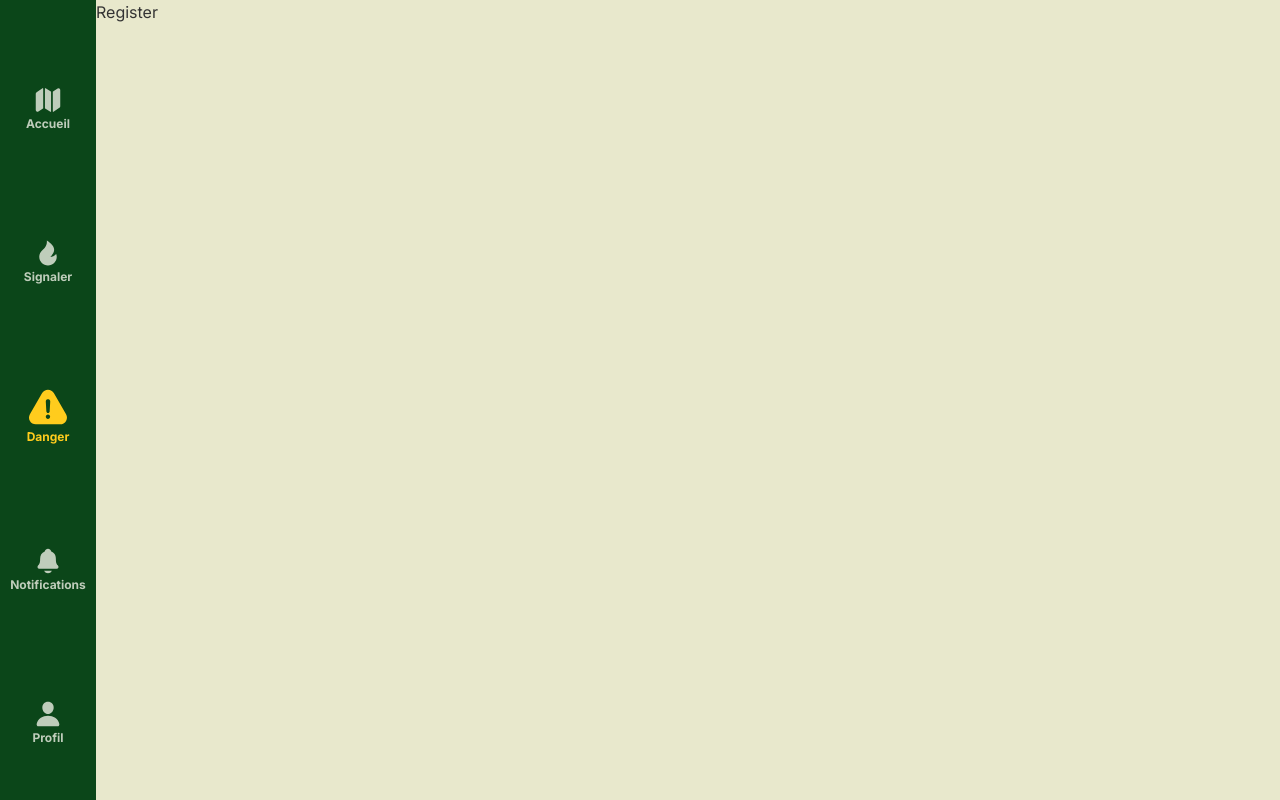
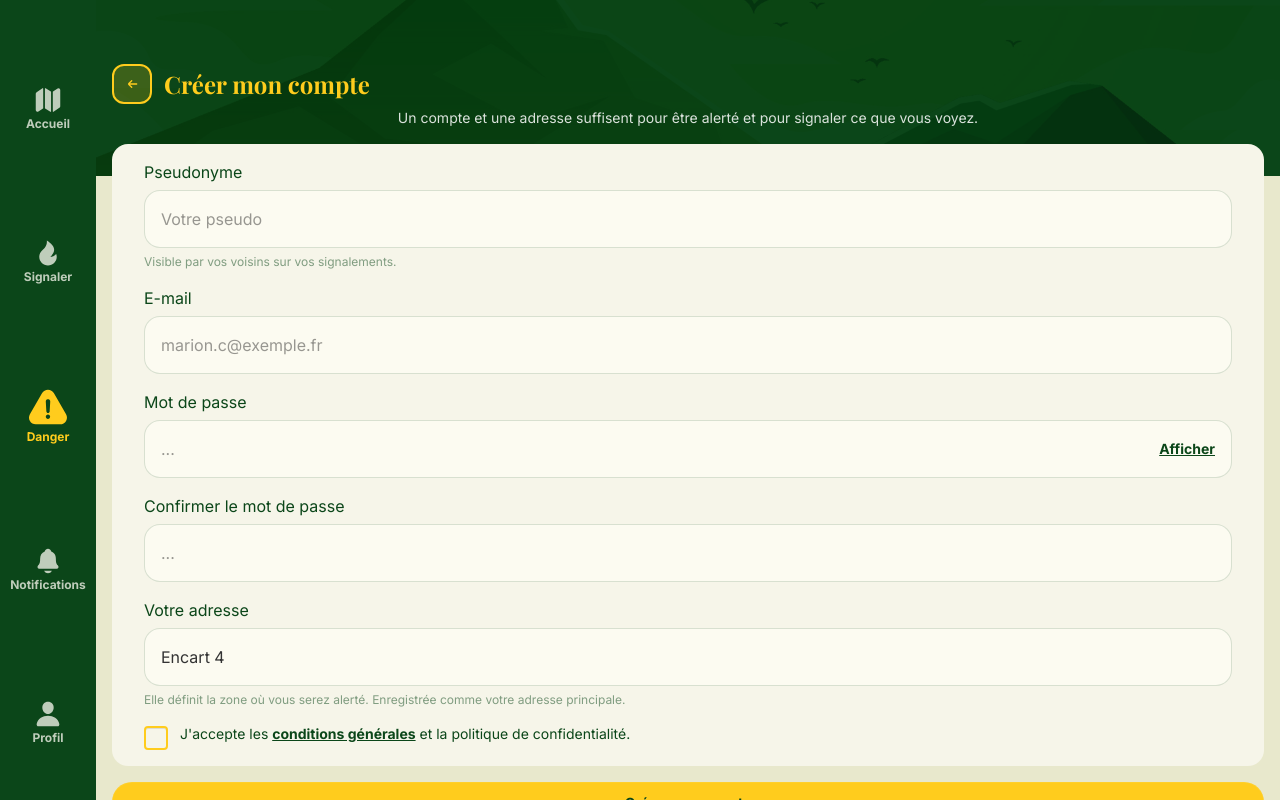
Before and after one commit to WildCodeSchool-2025-09/p3-0526-remote-vigie, a React (Vite) app in the folder client/: page /register in a window 1280 px wide. Built offline with nearby package versions, Linux system fonts and the light colour scheme; no server answers; a web font is replaced by a local one.

Commit message:
(US05) Register page and add route to cgu

```diff
--- /dev/null
+++ b/client/src/components/Register/SubmitRegister/SubmitRegister.tsx
@@ -0,0 +1,15 @@
+type SubmitRegisterProps = {
+	submitting: boolean;
+};
+
+export default function SubmitRegister({ submitting }: SubmitRegisterProps) {
+	return (
+		<button
+			type="submit"
+			className="btn btn-accent btn-md grow w-full rounded-full border-none px-5 font-bold"
+			disabled={submitting}
+		>
+			Créer mon compte
+		</button>
+	);
+}
--- a/client/src/main.tsx
+++ b/client/src/main.tsx
@@ -13,6 +13,7 @@ import {
 import App from "@/App";
 import PrivateRoute from "@/components/Routing/PrivateRoute/PrivateRoute";
 import { AuthProvider } from "@/contexts/AuthContext";
+import Cgu from "@/pages/Cgu/Cgu";
 import Home from "@/pages/Home/Home";
 import IncidentDetails from "@/pages/IncidentDetails/IncidentDetails";
 import IncidentForm from "@/pages/IncidentForm/IncidentForm";
@@ -118,6 +119,10 @@ const router = createBrowserRouter([
 				element: <Register />,
 			},
 			{
+				path: "cgu",
+				element: <Cgu />,
+			},
+			{
 				path: "notifications",
 				element: <PrivateRoute />,
 				children: [{ index: true, element: <NotificationCenter /> }],
--- /dev/null
+++ b/client/src/pages/Cgu/Cgu.tsx
@@ -0,0 +1,7 @@
+export default function Cgu() {
+	return (
+		<h1 className="font-title text-2xl font-bold text-primary">
+			Conditions générales d'utilisation
+		</h1>
+	);
+}
--- a/client/src/pages/Register/Register.tsx
+++ b/client/src/pages/Register/Register.tsx
@@ -1,7 +1,278 @@
+import bgHome from "@/assets/images/background-home.jpg";
+import Icon from "@/components/Icon/Icon";
+import SubmitRegister from "@/components/Register/SubmitRegister/SubmitRegister";
+
+import type { RegisterFieldError } from "@/types/register";
+import { useRef, useState } from "react";
+import { Link, useNavigate } from "react-router";
+
 export default function Register() {
+	const navigate = useNavigate();
+
+	const pseudoRef = useRef<HTMLInputElement>(null);
+	const emailRef = useRef<HTMLInputElement>(null);
+
+	const [password, setPassword] = useState("");
+	const [confirmPassword, setConfirmPassword] = useState("");
+	const [showPassword, setShowPassword] = useState(false);
+	const [cguAccepted, setCguAccepted] = useState(false);
+	const [fieldErrors, setFieldErrors] = useState<RegisterFieldError>({});
+	const [submitting, setSubmitting] = useState(false);
+
+	const handleSubmit = (e: React.FormEvent<HTMLFormElement>) => {
+		e.preventDefault();
+
+		const pseudo = pseudoRef.current?.value.trim() ?? "";
+		const email = emailRef.current?.value.trim() ?? "";
+
+		const errors: RegisterFieldError = {};
+
+		if (pseudo === "") {
+			errors.pseudo = "Vous devez renseigner un pseudo";
+		} else if (pseudo.includes("@")) {
+			errors.pseudo = "Votre pseudo ne peut pas contenir de @";
+		}
+		if (email === "") {
+			errors.email = "Vous devez saisir une adresse email";
+		} else if (!/^[^\s@]+@[^\s@]+\.[^\s@]+$/.test(email)) {
+			errors.email = "Vous devez saisir une adresse email valide";
+		}
+		if (password === "") {
+			errors.password = "Vous devez saisir un mot de passe";
+		} else if (password.length < 8) {
+			errors.password =
+				"Votre mot de passe doit faire au moins 8 caractères";
+		} else if (password !== confirmPassword) {
+			errors.password = "Les deux mots de passe doivent correspondre";
+		}
+		if (cguAccepted === false) {
+			errors.cgu =
+				"Vous devez accepter les conditions générales d'utilisation";
+		}
+		if (Object.keys(errors).length > 0) {
+			setFieldErrors(errors);
+			return;
+		}
+
+		setFieldErrors({});
+	};
+
 	return (
-		<div className="REGISTER-PAGE">
-			<h1>Register</h1>
+		<div className="min-h-screen bg-base-100">
+			<header className="relative isolate flex h-44 flex-col shrink-0 justify-end overflow-hidden bg-primary px-4 pt-4 pb-12">
+				<img
+					src={bgHome}
+					alt=""
+					aria-hidden="true"
+					className="absolute inset-0 -z-10 h-full w-full object-cover opacity-70 mix-blend-multiply"
+				/>
+				<div className="flex items-center gap-3 ">
+					<button
+						type="button"
+						className="btn btn-square btn-md rounded-xl border-2 border-accent bg-accent/20 shadow-none hover:bg-white/50"
+						aria-label="Retour à la carte"
+						onClick={() => navigate("/")}
+					>
+						<Icon
+							name="arrowSmallLeft"
+							className="h-4 w-4 fill-accent"
+							aria-hidden="true"
+						/>
+					</button>
+					<h1 className="font-title text-2xl font-bold text-accent">
+						Créer mon compte
+					</h1>
+				</div>
+				<p className="mt-1 text-sm text-center text-white/85">
+					Un compte et une adresse suffisent pour être alerté et pour
+					signaler ce que vous voyez.
+				</p>
+			</header>
+
+			<form
+				onSubmit={handleSubmit}
+				className="relative -mt-8 space-y-4 px-4 pb-6"
+			>
+				<section className="rounded-2xl bg-base-200 p-4">
+					<div className="space-y-4 px-4">
+						<div className="flex flex-col gap-1.5">
+							<label
+								htmlFor="register-pseudo"
+								className="text-primary"
+							>
+								Pseudonyme
+							</label>
+							<section className="rounded-2xl border border-primary/15 bg-base-300 p-4">
+								<input
+									id="register-pseudo"
+									ref={pseudoRef}
+									type="text"
+									placeholder="Votre pseudo"
+									className="w-full bg-transparent text-black placeholder:text-black/40 focus:outline-none"
+								/>
+							</section>
+							<p className="text-xs text-primary/50">
+								Visible par vos voisins sur vos signalements.
+							</p>
+							{fieldErrors.pseudo && (
+								<p className="text-xs font-semibold text-error">
+									{fieldErrors.pseudo}
+								</p>
+							)}
+						</div>
+						<div className="flex flex-col gap-1.5">
+							<label
+								htmlFor="register-email"
+								className="text-primary"
+							>
+								E-mail
+							</label>
+							<section className="rounded-2xl border border-primary/15 bg-base-300 p-4">
+								<input
+									id="register-email"
+									ref={emailRef}
+									type="text"
+									placeholder="marion.c@exemple.fr"
+									className="w-full bg-transparent text-black placeholder:text-black/40 focus:outline-none"
+								/>
+							</section>
+							{fieldErrors.email && (
+								<p className="text-xs font-semibold text-error">
+									{fieldErrors.email}
+								</p>
+							)}
+						</div>
+						<div className="flex flex-col gap-1.5">
+							<label
+								htmlFor="register-password"
+								className="text-primary"
+							>
+								Mot de passe
+							</label>
+							<section className="rounded-2xl border border-primary/15 bg-base-300 p-4">
+								<div className="flex items-center justify-between gap-2">
+									<input
+										id="register-password"
+										type={
+											showPassword ? "text" : "password"
+										}
+										value={password}
+										onChange={(e) =>
+											setPassword(e.target.value)
+										}
+										placeholder="..."
+										className="w-full bg-transparent text-black placeholder:text-black/40 focus:outline-none"
+									/>
+									<button
+										type="button"
+										onClick={() =>
+											setShowPassword((prev) => !prev)
+										}
+										className="shrink-0 text-sm font-bold text-primary underline"
+									>
+										{showPassword ? "Masquer" : "Afficher"}
+									</button>
+								</div>
+							</section>
+							{fieldErrors.password && (
+								<p className="text-xs font-semibold text-error">
+									{fieldErrors.password}
+								</p>
+							)}
+						</div>
+						<div className="flex flex-col gap-1.5">
+							<label
+								htmlFor="register-confirm-password"
+								className="text-primary"
+							>
+								Confirmer le mot de passe
+							</label>
+							<section className="rounded-2xl border border-primary/15 bg-base-300 p-4">
+								<div className="flex items-center justify-between gap-2">
+									<input
+										id="register-confirm-password"
+										type={
+											showPassword ? "text" : "password"
+										}
+										value={confirmPassword}
+										onChange={(e) =>
+											setConfirmPassword(e.target.value)
+										}
+										placeholder="..."
+										className="w-full bg-transparent text-black placeholder:text-black/40 focus:outline-none"
+									/>
+									{confirmPassword.length > 0 && (
+										<Icon
+											name={
+												password === confirmPassword
+													? "check"
+													: "crossSmall"
+											}
+											className={`h-4 w-4 shrink-0 ${
+												password === confirmPassword
+													? "fill-success"
+													: "fill-error"
+											}`}
+											aria-hidden="true"
+										/>
+									)}
+								</div>
+							</section>
+						</div>
+						<div className="flex flex-col gap-1.5">
+							<p className="text-primary">Votre adresse</p>
+							<section className="rounded-2xl border border-primary/15 bg-base-300 p-4">
+								Encart 4
+							</section>
+							<p className="text-xs text-primary/50">
+								Elle définit la zone où vous serez alerté.
+								Enregistrée comme votre adresse principale.
+							</p>
+						</div>
+
+						<div className="flex items-start gap-3">
+							<input
+								id="register-cgu"
+								type="checkbox"
+								checked={cguAccepted}
+								onChange={(e) =>
+									setCguAccepted(e.target.checked)
+								}
+								className="checkbox checkbox-accent mt-0.5"
+								style={
+									{
+										"--radius-selector": "0.25rem",
+									} as React.CSSProperties
+								}
+							/>
+							<label
+								htmlFor="register-cgu"
+								className="text-sm text-primary"
+							>
+								J'accepte les{" "}
+								<Link to="/cgu" className="font-bold underline">
+									conditions générales
+								</Link>{" "}
+								et la politique de confidentialité.
+							</label>
+						</div>
+						{fieldErrors.cgu && (
+							<p className="text-xs font-semibold text-error">
+								{fieldErrors.cgu}
+							</p>
+						)}
+					</div>
+				</section>
+				<section className="text-center">
+					<SubmitRegister submitting={submitting} />
+					<p className="mt-3 text-sm text-primary">
+						Déjà inscrit ?{" "}
+						<Link to="/login" className="font-bold underline">
+							Se connecter
+						</Link>
+					</p>
+				</section>
+			</form>
 		</div>
 	);
 }
--- /dev/null
+++ b/client/src/types/register.ts
@@ -0,0 +1,3 @@
+export type RegisterField = "pseudo" | "email" | "password" | "cgu";
+
+export type RegisterFieldError = Partial<Record<RegisterField, string>>;
```
Also changed, not shown: client/src/assets/images/backgroud-home.jpg (deleted).
